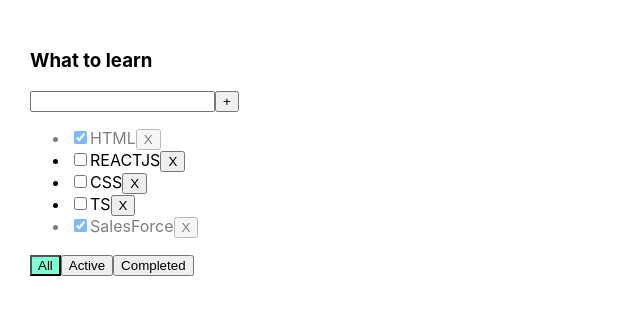
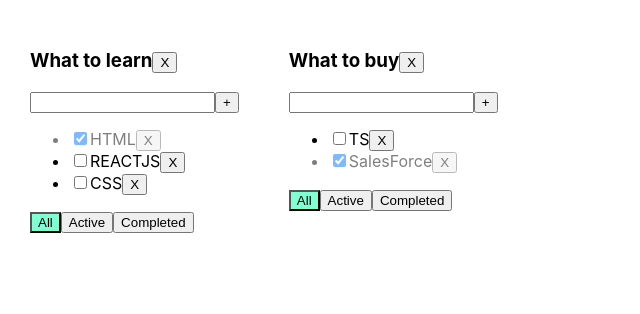
Before and after one commit to DzmitryYesis/TodolistByYesis, a React (Create React App) app: page / in a window 1280 px wide. Shown: the top 314 px of the page, without its empty margins (0-640 px from the left). Built offline with nearby package versions, Linux system fonts and the light colour scheme.

Commit message:
Step 5. Added array of todolists. Repair app.

```diff
--- a/src/App.tsx
+++ b/src/App.tsx
@@ -5,49 +5,84 @@ import {v1} from 'uuid';
 
 export type FilterType = 'all' | 'active' | 'completed'
 
+export type TodolistsTaskType = {
+    id: string
+    todolistTitle: string
+    filter: FilterType
+}
+
+type TodoTaskType = {
+    [key: string]: Array<TasksType>
+}
+
 function App() {
 
-    const [tasks, setTasks] = useState<Array<TasksType>>([
+    const todolistId1 = v1()
+    const todolistId2 = v1()
+
+    const [todolists, setTodolists] = useState<Array<TodolistsTaskType>>([
+        {id: todolistId1, todolistTitle: 'What to learn', filter: 'all'},
+        {id: todolistId2, todolistTitle: 'What to buy', filter: 'all'}
+    ])
+
+    const [tasks, setTasks] = useState<TodoTaskType>({
+        [todolistId1]: [
             {id: v1(), title: 'HTML', isDone: true},
             {id: v1(), title: 'REACTJS', isDone: false},
-        {id: v1(), title: 'CSS', isDone: false},
+            {id: v1(), title: 'CSS', isDone: false}
+        ],
+        [todolistId2]: [
             {id: v1(), title: 'TS', isDone: false},
             {id: v1(), title: 'SalesForce', isDone: true}
-    ])
+        ]
+    })
 
-    const removeTask = (taskId: string) => {
-        setTasks(tasks.filter(t => t.id !== taskId))
+    const removeTask = (todolistId: string, taskId: string) => {
+        setTasks({...tasks, [todolistId]: tasks[todolistId].filter(t => t.id !== taskId)})
     }
-    const addTask = (newTitle: string) => {
+    const addTask = (todolistId: string, newTitle: string) => {
         let newTask: TasksType = {id: v1(), title: newTitle, isDone: false}
-        setTasks([newTask, ...tasks])
+        setTasks({...tasks, [todolistId]: [newTask, ...tasks[todolistId]]})
     }
-    const changeStatus = (taskId: string, newIsDone: boolean) => {
-        setTasks(tasks.map(t => t.id === taskId ? {...t, isDone: newIsDone} : t))
+    const changeStatus = (todolistId: string, taskId: string, newIsDone: boolean) => {
+        setTasks({...tasks, [todolistId]: tasks[todolistId].map(t => t.id === taskId ? {...t, isDone: newIsDone} : t)})
     }
-
-    const [filter, setFilter] = useState<FilterType>('all')
-
-    let tasksFiltered = tasks
-    if (filter === 'active') {
-        tasksFiltered = tasks.filter(t => t.isDone === false)
+    const changeFilter = (todolistId: string, value: FilterType) => {
+        setTodolists(todolists.map(tl => tl.id === todolistId ? {...tl, filter: value} : tl))
     }
-    if (filter === 'completed') {
-        tasksFiltered = tasks.filter(t => t.isDone === true)
+    const removeTodolist = (todolistId: string) => {
+        setTodolists(todolists.filter(tl => tl.id !== todolistId))
     }
 
 
     return (
         <div className="App">
+            {
+                todolists.map(tl => {
+                    let tasksFiltered = tasks[tl.id]
+                    if (tl.filter === 'active') {
+                        tasksFiltered = tasks[tl.id].filter(t => t.isDone === false)
+                    }
+                    if (tl.filter === 'completed') {
+                        tasksFiltered = tasks[tl.id].filter(t => t.isDone === true)
+                    }
+                    return (
                         <Todolists
-                todolistTitle={'What to learn'}
+                            key={tl.id}
+                            todolistId={tl.id}
+                            todolistTitle={tl.todolistTitle}
                             tasks={tasksFiltered}
-                filter={filter}
+                            filter={tl.filter}
                             removeTask={removeTask}
-                changeFilter={setFilter}
+                            changeFilter={changeFilter}
                             addTask={addTask}
                             changeStatus={changeStatus}
+                            removeTodolist={removeTodolist}
                         />
+                    )
+                })
+            }
+
         </div>
     );
 }
--- a/src/Todolists.tsx
+++ b/src/Todolists.tsx
@@ -7,17 +7,21 @@ export type TasksType = {
     isDone: boolean
 }
 
-type TodolistsType = {
+type TodolistType = {
+    key: string
+    todolistId: string
     todolistTitle: string
     tasks: Array<TasksType>
     filter: FilterType
-    removeTask: (taskId: string) => void
-    changeFilter: (filter: FilterType) => void
-    addTask: (newTitle: string) => void
-    changeStatus: (taskId: string, newIsDone: boolean) => void
+    removeTask: (todolistId: string, taskId: string) => void
+    changeFilter: (todolistId: string, value: FilterType) => void
+    addTask: (todolistId: string, newTitle: string) => void
+    changeStatus: (todolistId: string, taskId: string, newIsDone: boolean) => void
+    removeTodolist: (todolistId: string) => void
 }
 
 export const Todolists = ({
+                              todolistId,
                               todolistTitle,
                               tasks,
                               filter,
@@ -25,15 +29,16 @@ export const Todolists = ({
                               changeFilter,
                               addTask,
                               changeStatus,
+                              removeTodolist,
                               ...props
-                          }: TodolistsType) => {
+                          }: TodolistType) => {
 
     const [title, setTitle] = useState('')
     const [error, setError] = useState<string | null>(null)
 
     const addTaskHandler = () => {
         if (title.trim() !== '') {
-            addTask(title)
+            addTask(todolistId, title)
             setTitle('')
         } else {
             setError('Incorrect title')
@@ -46,7 +51,7 @@ export const Todolists = ({
     const addTaskOnKeyPressHandler = (e: KeyboardEvent<HTMLInputElement>) => {
         if (title.trim() !== '') {
             if (e.charCode === 13) {
-                addTask(title)
+                addTask(todolistId, title)
                 setTitle('')
             }
         } else {
@@ -54,14 +59,18 @@ export const Todolists = ({
         }
     }
 
-    const filterAll = () => changeFilter('all')
-    const filterActive = () => changeFilter('active')
-    const filterCompleted = () => changeFilter('completed')
+    const filterAll = () => changeFilter(todolistId, 'all')
+    const filterActive = () => changeFilter(todolistId, 'active')
+    const filterCompleted = () => changeFilter(todolistId, 'completed')
+    const removeTodolistHandler = () => removeTodolist(todolistId)
 
 
     return (
         <div>
-            <h3>{todolistTitle}</h3>
+            <h3>
+                {todolistTitle}
+                <button onClick={removeTodolistHandler}>X</button>
+            </h3>
             <div>
                 <input className={error ? 'error' : ''} value={title} onChange={onChangeTitleHandler}
                        onKeyPress={addTaskOnKeyPressHandler}/>
@@ -72,9 +81,9 @@ export const Todolists = ({
                 {
                     tasks.map(t => {
 
-                        const removeTaskHandler = () => removeTask(t.id)
+                        const removeTaskHandler = () => removeTask(todolistId, t.id)
                         const changeStatusTasksHandler = (e: ChangeEvent<HTMLInputElement>) => {
-                            changeStatus(t.id, e.currentTarget.checked)
+                            changeStatus(todolistId, t.id, e.currentTarget.checked)
                         }
                         return (
                             <li key={t.id} className={t.isDone ? 'is-done' : ''}>
```
Lines whose indentation alone changed are shown as unchanged.
